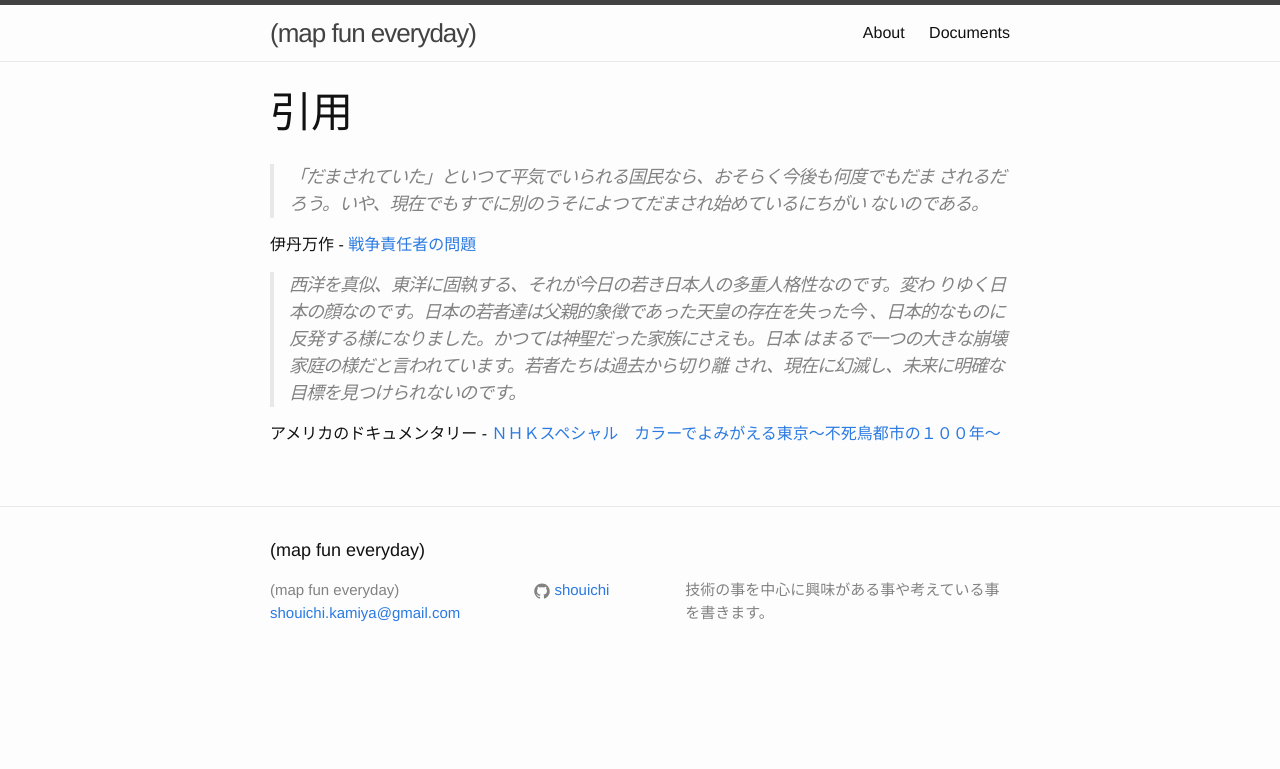
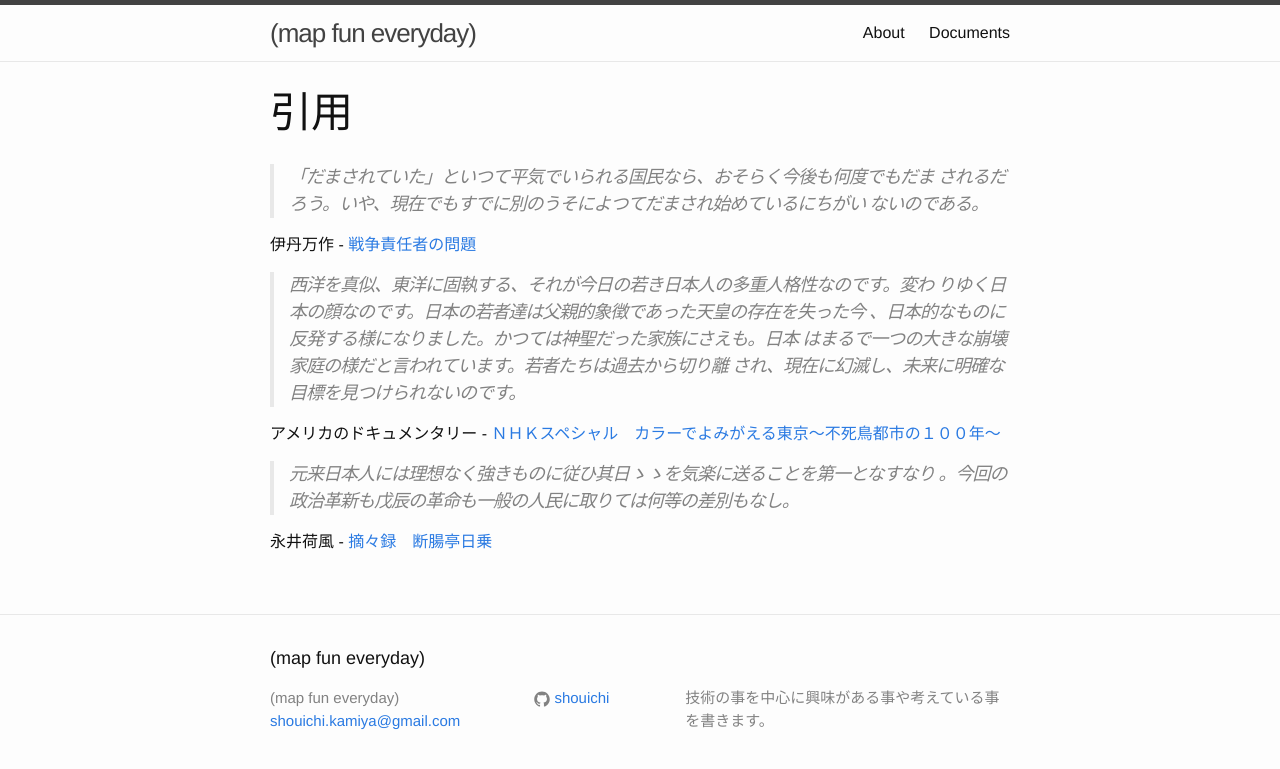
Before and after one commit to shouichi/shouichi.github.io, a Jekyll site: the page built from _documents/quotes.md, in a window 1280 px wide. Shown: the top 769 px of the page. Built offline with Jekyll 4.4.1, drawn with Linux system fonts in a browser that asks for light colours.

Commit message:
add a quote

```diff
--- a/_documents/quotes.md
+++ b/_documents/quotes.md
@@ -17,3 +17,8 @@ title: 引用
 > され、現在に幻滅し、未来に明確な目標を見つけられないのです。
 
 アメリカのドキュメンタリー - [ＮＨＫスペシャル　カラーでよみがえる東京～不死鳥都市の１００年～](http://www.nhk-ondemand.jp/goods/G2014059177SA000/)
+
+> 元来日本人には理想なく強きものに従ひ其日ゝゝを気楽に送ることを第一となすなり
+> 。今回の政治革新も戊辰の革命も一般の人民に取りては何等の差別もなし。
+
+永井荷風 - [摘々録　断腸亭日乗](http://www.geocities.jp/hgonzaemon/dannchoutei.html)
```
